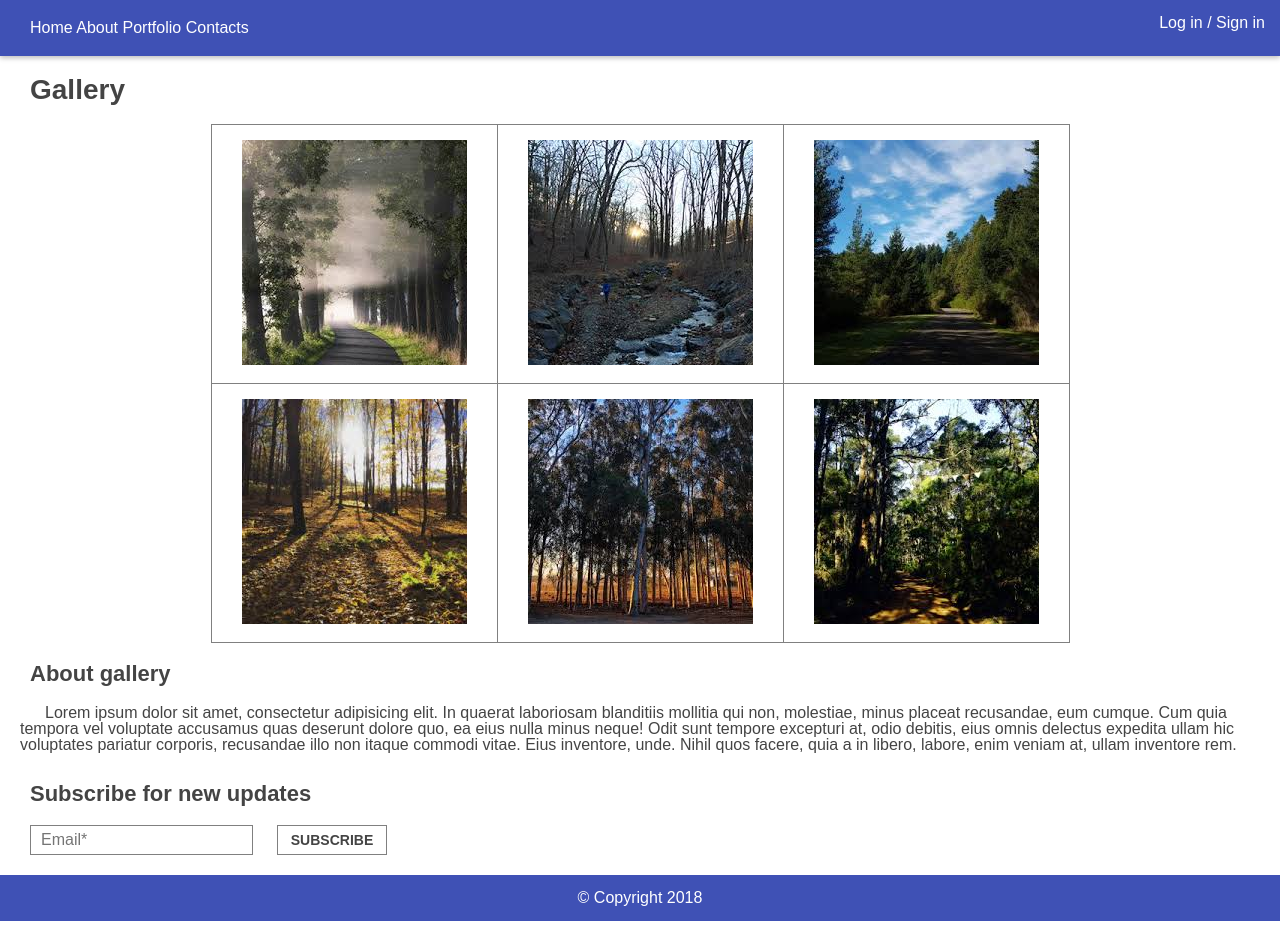
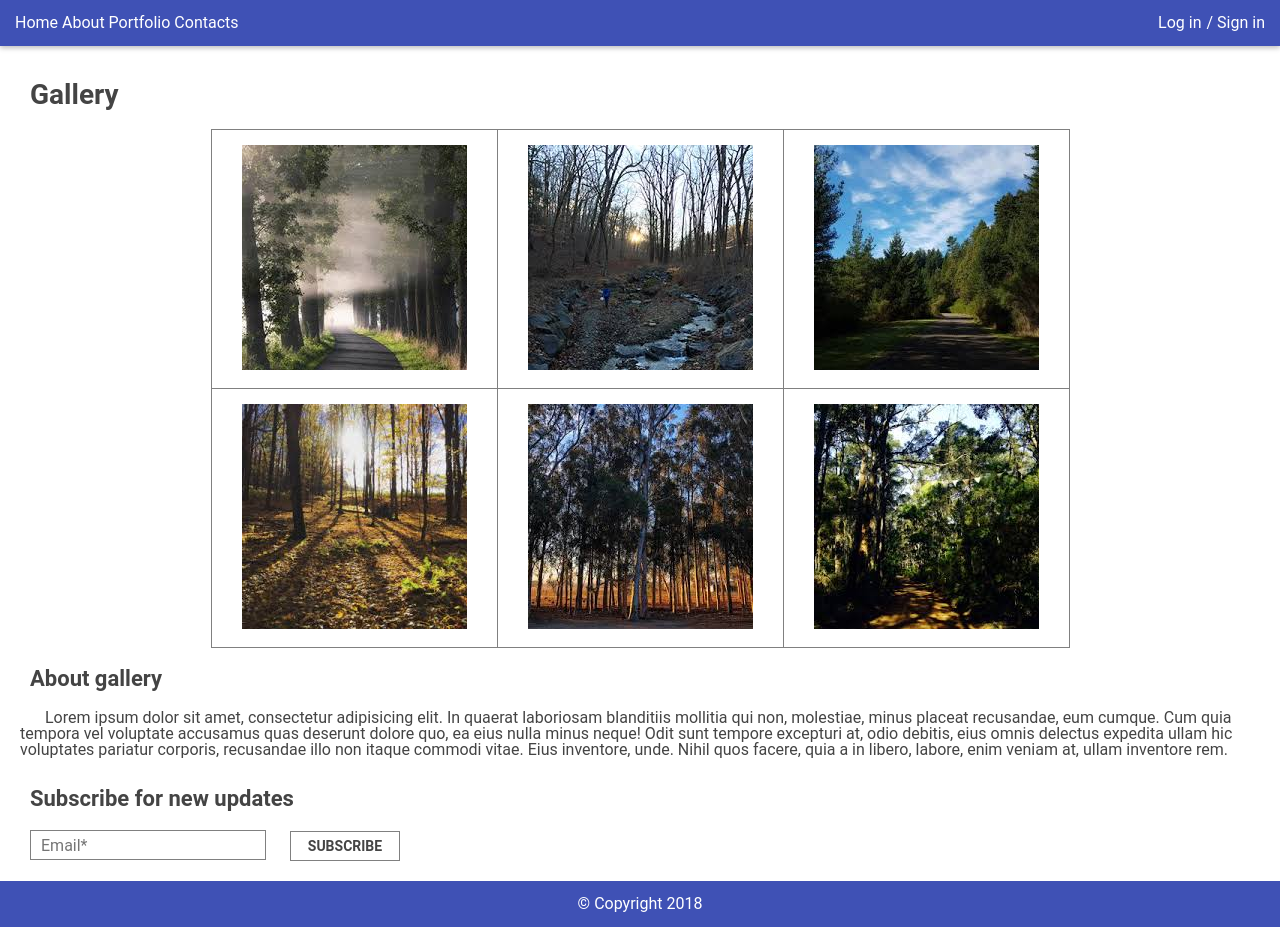
Before and after one commit to ArtemBorcsh/level-up-homeworks, a website: page public/views/css/homework-2/index.html in a window 1280 px wide. Drawn offline with Linux system fonts and the light colour scheme.

Commit message:
css hw 2

```diff
--- a/public/views/css/homework-2/css/style.css
+++ b/public/views/css/homework-2/css/style.css
@@ -42,20 +42,21 @@ footer {
 }
 header {
   position: relative;
-}
-header nav {
-  margin: 20px;
-  padding-left: 10px;
-  font-family: arial;
+  margin-bottom: 15px;
+  padding: 15px;
 }
 .entrance {
   position: absolute;
-  right: 15px;
-  top: 15px;
-  font-family: arial;
+  right: 0;
+  margin-right: 15px;
+  top: 50%;
+  margin-top: -8px;
+}
+.log:after {
+  content: "/";
+  padding-left: 5px;
 }
 .gallery h1 {
-  font-family: arial;
   font-size: 28px;
   font-weight: bold;
   margin: 20px;
@@ -68,8 +69,7 @@ table td {
   border: 1px solid gray;
   padding: 15px 30px;
 }
-article h2 {
-  font-family: arial;
+section h2 {
   font-size: 22px;
   font-weight: bold;
   padding: 10px;
@@ -77,8 +77,7 @@ article h2 {
   margin-bottom: 10px;
   margin-top: 10px;
 }
-article p {
-  font-family: arial;
+section p {
   text-indent: 25px;
   margin-left: 20px;
   margin-bottom: 20px;
@@ -87,40 +86,40 @@ article p {
   margin-bottom: 20px;
 }
 .subscribe h2 {
-  font-family: arial;
   font-size: 22px;
   font-weight: bold;
   padding: 10px;
   margin-left: 20px;
   margin-bottom: 10px;
 }
-#email {
+.email {
   border: 1px solid gray;
   margin-left: 30px;
   height: 30px;
   padding: 4px;
   padding-left: 10px;
-  font-family: arial;
 }
-#button {
+.button {
   border: 1px solid gray;
   text-transform: uppercase;
   font-weight: bold;
   padding: 4px;
   margin-left: 20px;
-  font-family: arial;
   height: 30px;
   width: 110px;
   font-size: 14px;
 }
-#button:hover {
+.button:hover {
   border: 1px solid orange;
+}
+footer {
+  height: 46px;
+  padding-top: 15px;
+  padding-bottom: 15px;
 }
 .bottom {
   text-align: center;
-  margin: 15px;
-  font-family: arial;
-  }
+}
 .bottom:before {
   content: "\00A9";
-  }
+}
--- a/public/views/css/homework-2/index.html
+++ b/public/views/css/homework-2/index.html
@@ -3,9 +3,9 @@
   <head>
     <meta charset="UTF-8" />
     <title>HomeworkCSS2</title>
-    <link rel="stylesheet" href="css/style.css">
     <style>a,abbr,acronym,address,applet,article,aside,audio,b,big,blockquote,body,canvas,caption,center,cite,code,dd,del,details,dfn,div,dl,dt,em,embed,fieldset,figcaption,figure,footer,form,h1,h2,h3,h4,h5,h6,header,hgroup,html,i,iframe,img,ins,kbd,label,legend,li,mark,menu,nav,object,ol,output,p,pre,q,ruby,s,samp,section,small,span,strike,strong,sub,summary,sup,table,tbody,td,tfoot,th,thead,time,tr,tt,u,ul,var,video{margin:0;padding:0;border:0;font:inherit;font-size:100%;vertical-align:baseline}html{line-height:1}ol,ul{list-style:none}table{border-collapse:collapse;border-spacing:0}caption,td,th{text-align:left;font-weight:400;vertical-align:middle}blockquote,q{quotes:none}blockquote:after,blockquote:before,q:after,q:before{content:"";content:none}a img{border:none}article,aside,details,figcaption,figure,footer,header,hgroup,main,menu,nav,section,summary{display:block}button,input,optgroup,select,textarea{background:0 0;border:0;padding:0;margin:0;font:inherit;color:inherit;box-shadow:none}button{height:auto;cursor:pointer}button:focus{outline:0}button::-moz-focus-inner{outline:0;border:0;padding:0}
     </style>
+    <link rel="stylesheet" href="css/style.css">
   </head>
   <body>
     <div class="wrapper">
@@ -17,11 +17,12 @@
           <a href="">Contacts</a>
         </nav>
         <div class="entrance">
-          <a href="">Log in /</a>
+          <a class="log" href="">Log in</a>
           <a href="">Sign in</a>
         </div>
       </header>
       <div class="content">
+        <main>
           <div class="gallery">
             <h1>Gallery</h1>
             <table>
@@ -63,18 +64,17 @@
               </tbody>
             </table>
           </div>
-        <main>
-          <article>
+          <section>
             <h2>About gallery</h2>
             <p>
              Lorem ipsum dolor sit amet, consectetur adipisicing elit. In quaerat laboriosam blanditiis mollitia qui non, molestiae, minus placeat recusandae, eum cumque. Cum quia tempora vel voluptate accusamus quas deserunt dolore quo, ea eius nulla minus neque! Odit sunt tempore excepturi at, odio debitis, eius omnis delectus expedita ullam hic voluptates pariatur corporis, recusandae illo non itaque commodi vitae. Eius inventore, unde. Nihil quos facere, quia a in libero, labore, enim veniam at, ullam inventore rem.
             </p>
-          </article>
+          </section>
         </main>
         <form method="post" class="subscribe">
           <h2>Subscribe for new updates</h2>
-          <input id="email" type="email" name="email" placeholder="Email*" required="required" />
-          <button id="button" type="submit">subscribe</button>
+          <input class="email" type="email" name="email" placeholder="Email*" required="required" />
+          <button class="button" type="submit">subscribe</button>
         </form>
       </div>
       <footer>
```
Lines whose indentation alone changed are shown as unchanged.
